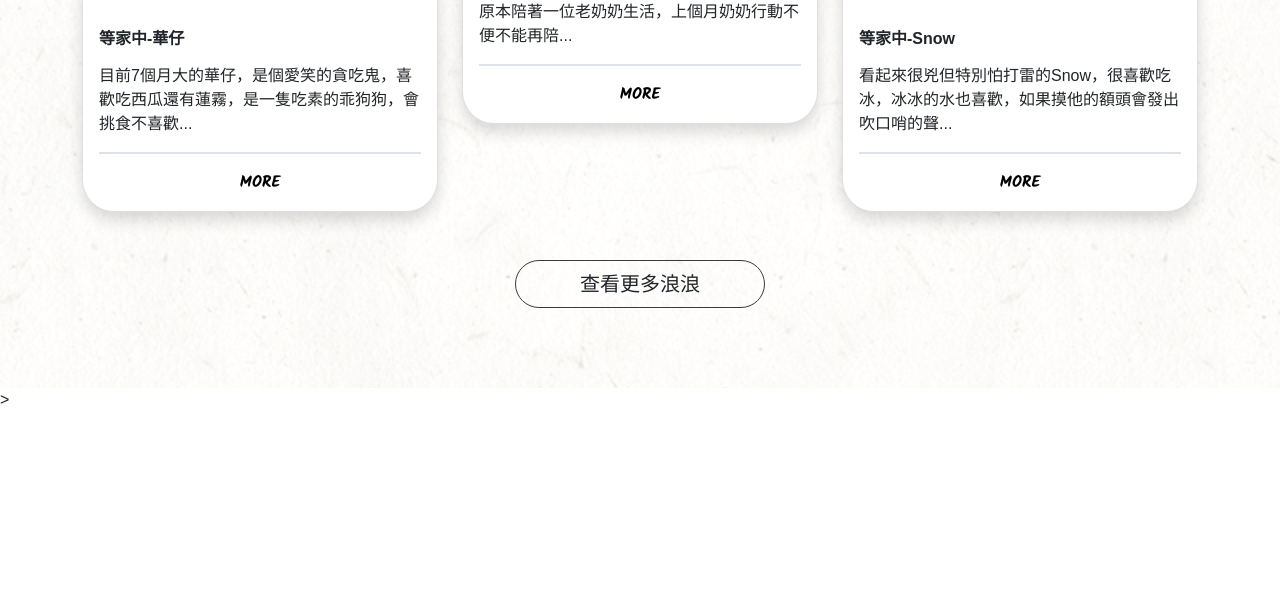
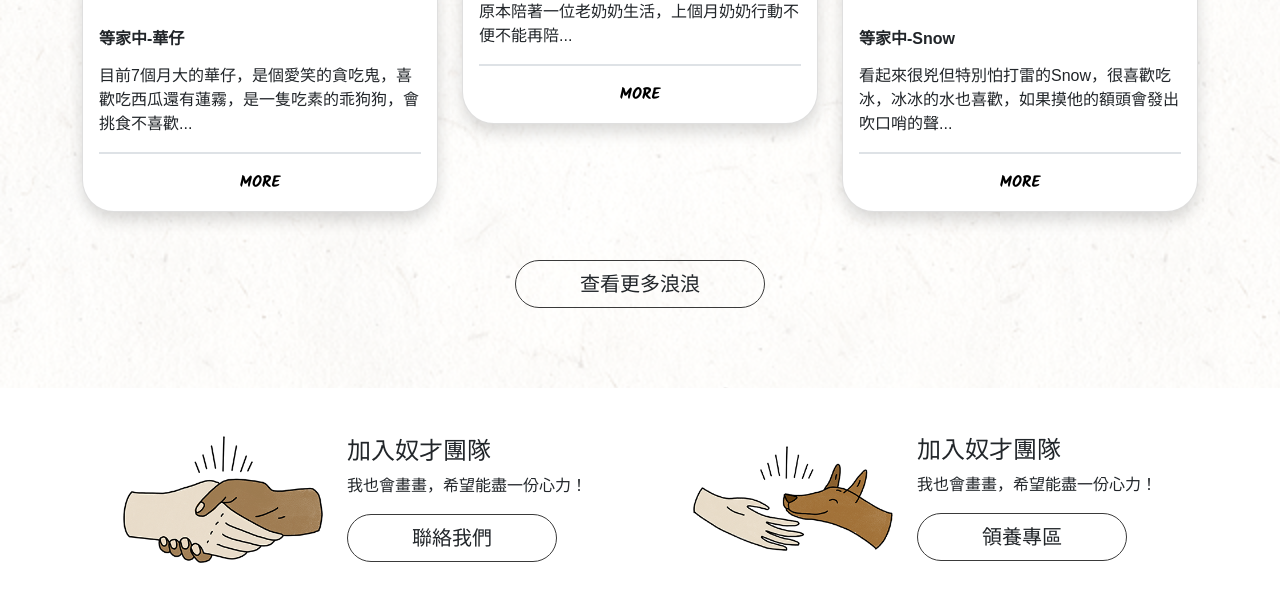
Before and after one commit to hff2/bootstrap-adopt, a website: page index.html in a window 1280 px wide. Shown: the part 2087-2701 px from the top of the page. Before the commit the page ends 2499 px from the top, so only its background shows below. Drawn offline with nearby package versions, Linux system fonts and the light colour scheme; files that its build step writes are made by us from their sources.

Commit message:
feature: add join us

```diff
--- a/index.html
+++ b/index.html
@@ -196,8 +196,36 @@
             </button>
         </div>
     </div>
-    </section>>
+    </section>
 
+    <section class="container">
+        <ul class="row row-cols-1 row-cols-lg-2 list-unstyled my-5">
+            <li class="col mb-5">
+                <div class="d-flex flex-column flex-lg-row justify-content-lg-center align-items-center">
+                    <img src="./images/link01.png" class="me-lg-4 mb-5 mb-lg-0" alt="link">
+                    <div class="">
+                        <h4 class="text-center text-lg-start">加入奴才團隊</h4>
+                        <p class="text-center text-lg-start">我也會畫畫，希望能盡一份心力！</p>
+                        <button type="button" class="btn btn-lg rounded-pill btn-outline-primary custom-border">
+                            <a class="px-5 text-dark text-decoration-none" href="/">聯絡我們</a>
+                        </button>
+                    </div>
+                </div>
+            </li>
+            <li class="col">
+                <div class="d-flex flex-column flex-lg-row justify-content-lg-center align-items-center">
+                    <img src="./images/link02.png" class="me-lg-4 mb-5 mb-lg-0" alt="link">
+                    <div class="">
+                        <h4 class="text-center text-lg-start">加入奴才團隊</h4>
+                        <p class="text-center text-lg-start">我也會畫畫，希望能盡一份心力！</p>
+                        <button type="button" class="btn btn-lg rounded-pill btn-outline-primary custom-border">
+                            <a class="px-5 text-dark text-decoration-none" href="/">領養專區</a>
+                        </button>
+                    </div>
+                </div>
+            </li>
+        </ul>
+    </section>
     <script src="https://cdn.jsdelivr.net/npm/bootstrap@5.1.1/dist/js/bootstrap.bundle.min.js" integrity="sha384-/bQdsTh/da6pkI1MST/rWKFNjaCP5gBSY4sEBT38Q/9RBh9AH40zEOg7Hlq2THRZ" crossorigin="anonymous"></script>
 </body>
 </html>
```
